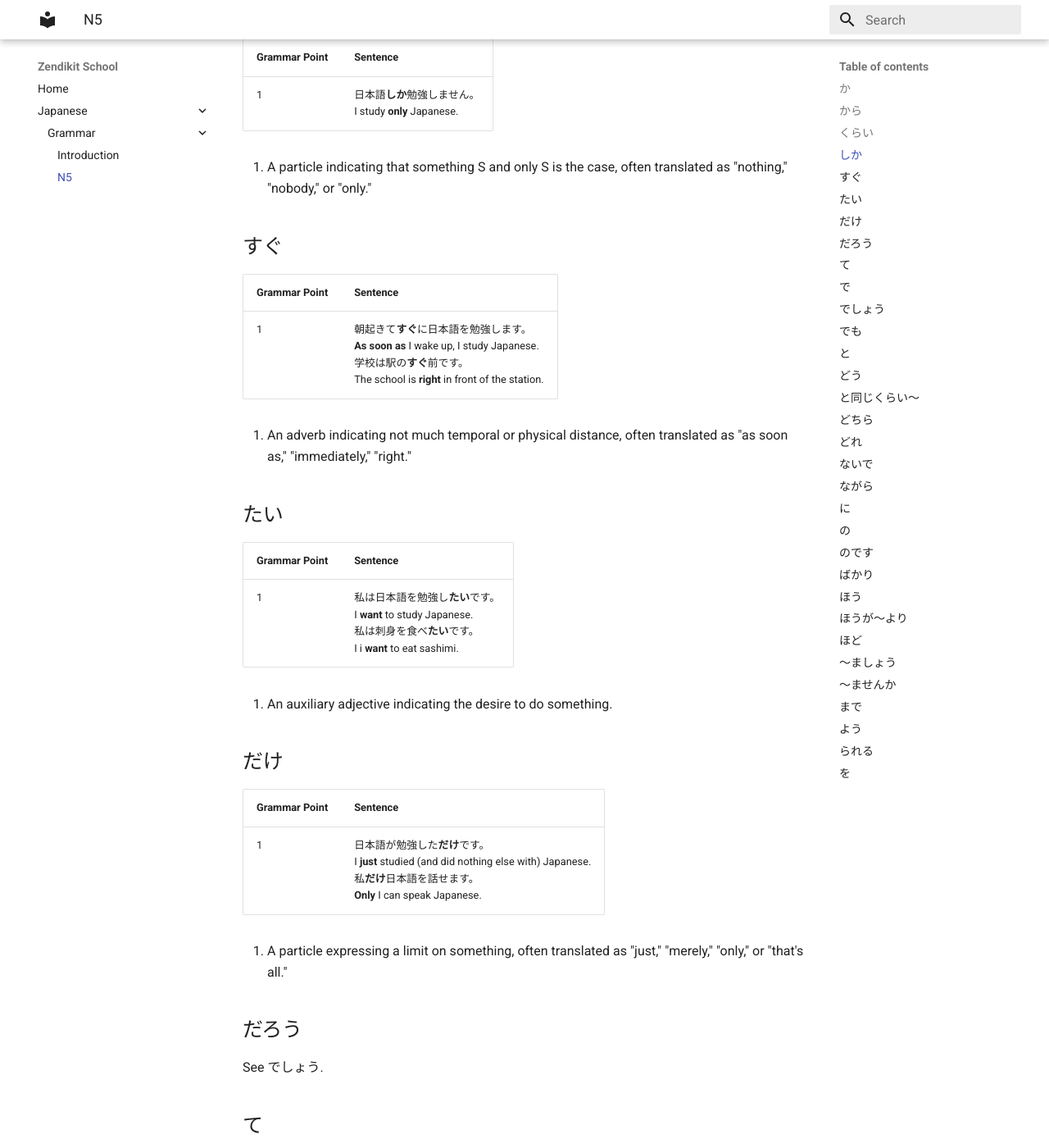
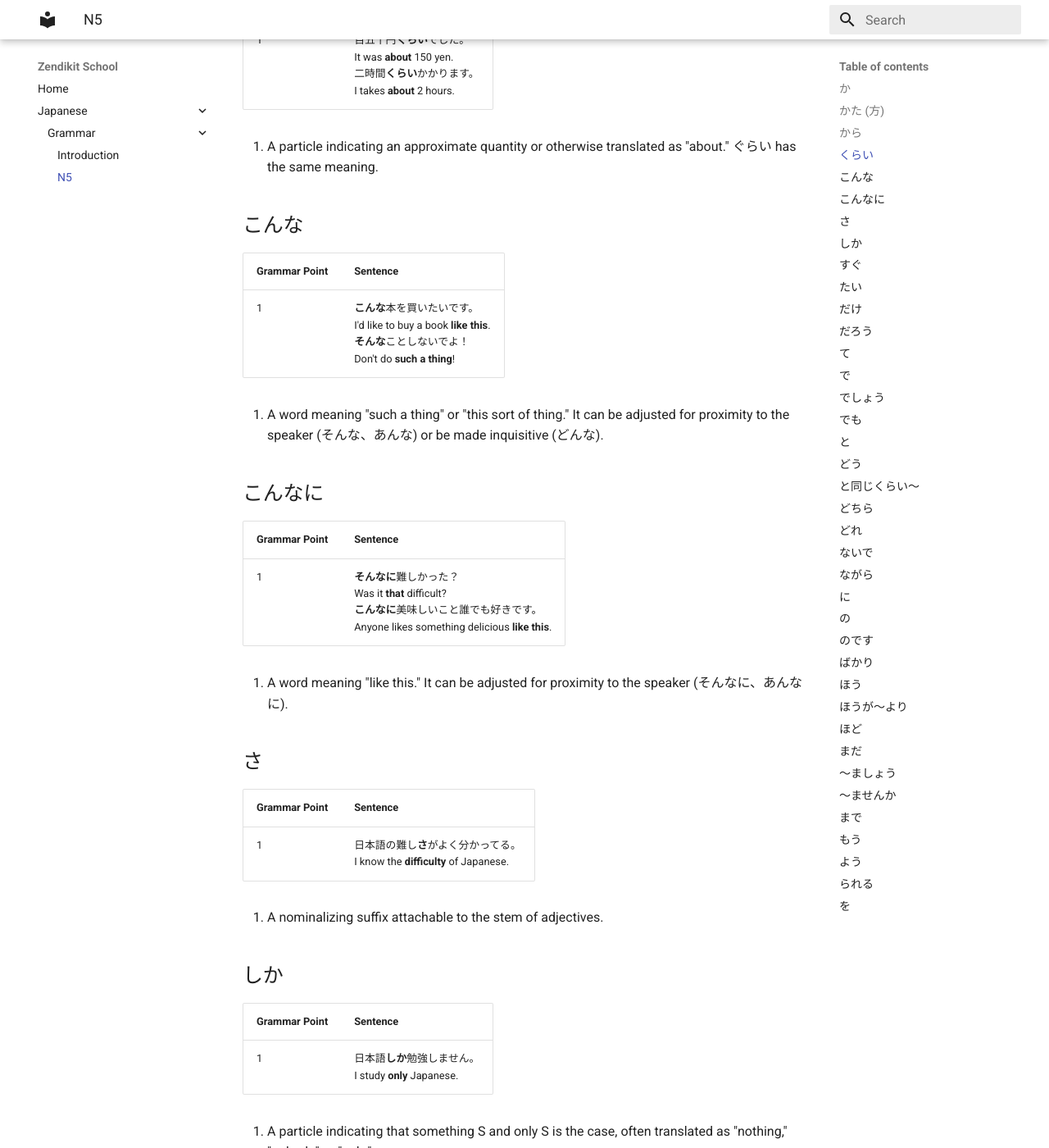
Before and after one commit to zendikit/school, an MkDocs documentation site: the page built from src/japanese/grammar/n5.md, in a window 1280 px wide and 1400 px high, scrolled down 1213 px. Shown: the whole window at 82% size. Built offline with MkDocs 1.6.1 and Material for MkDocs 9.7.7, drawn with Linux system fonts in a browser that asks for light colours; some of the changed text lies outside the part shown.

Commit message:
feat: add more grammar points to Japanese N5
This also fixes a sentence for たい.

```diff
--- a/docs/sitemap.xml
+++ b/docs/sitemap.xml
@@ -2,17 +2,17 @@
 <urlset xmlns="http://www.sitemaps.org/schemas/sitemap/0.9">
     <url>
          <loc>https://zendikit.school/</loc>
-         <lastmod>2022-02-21</lastmod>
+         <lastmod>2022-02-24</lastmod>
          <changefreq>daily</changefreq>
     </url>
     <url>
          <loc>https://zendikit.school/japanese/grammar/introduction/</loc>
-         <lastmod>2022-02-21</lastmod>
+         <lastmod>2022-02-24</lastmod>
          <changefreq>daily</changefreq>
     </url>
     <url>
          <loc>https://zendikit.school/japanese/grammar/n5/</loc>
-         <lastmod>2022-02-21</lastmod>
+         <lastmod>2022-02-24</lastmod>
          <changefreq>daily</changefreq>
     </url>
 </urlset>
--- a/src/japanese/grammar/n5.md
+++ b/src/japanese/grammar/n5.md
@@ -7,6 +7,14 @@
 | 1     | 私は英語**か**日本語を勉強します。<br />I will study either English **or** Japanese.<br />明日授業がある**か**ない**か**分かりません。<br />I don't know whether there is class tomorrow **or** not.|
 
 1. A grammar particle which indicates an alternative.
+
+## かた (方)
+
+| Grammar Point | Sentence |
+| ----- | -------- |
+| 1     | その漢字の書き**方**が分かりません。<br />I don't know **how to** write that kanji. |
+
+1. A nominalizing suffix indicating a way of doing something.
 
 ## から
 
@@ -25,6 +33,30 @@
 | 1     | 百五十円**くらい**でした。<br />It was **about** 150 yen.<br />二時間**くらい**かかります。<br />I takes **about** 2 hours. |
 
 1. A particle indicating an approximate quantity or otherwise translated as "about." ぐらい has the same meaning.
+
+## こんな
+
+| Grammar Point | Sentence |
+| ----- | -------- |
+| 1     | **こんな**本を買いたいです。<br />I'd like to buy a book **like this**.<br />**そんな**ことしないでよ！<br />Don't do **such a thing**! |
+
+1. A word meaning "such a thing" or "this sort of thing." It can be adjusted for proximity to the speaker (そんな、あんな) or be made inquisitive (どんな).
+
+## こんなに
+
+| Grammar Point | Sentence |
+| ----- | -------- |
+| 1     | **そんなに**難しかった？<br />Was it **that** difficult?<br />**こんなに**美味しいこと誰でも好きです。<br />Anyone likes something delicious **like this**. |
+
+1. A word meaning "like this." It can be adjusted for proximity to the speaker (そんなに、あんなに).
+
+## さ
+
+| Grammar Point | Sentence |
+| ----- | -------- |
+| 1     | 日本語の難し**さ**がよく分かってる。<br />I know the **difficulty** of Japanese. |
+
+1. A nominalizing suffix attachable to the stem of adjectives.
 
 ## しか
 
@@ -46,7 +78,7 @@
 
 | Grammar Point | Sentence |
 | ----- | -------- |
-| 1     | 私は日本語を勉強し**たい**です。<br />I **want** to study Japanese.<br />私は刺身を食べ**たい**です。<br />I i **want** to eat sashimi. |
+| 1     | 私は日本語を勉強し**たい**です。<br />I **want** to study Japanese.<br />私は刺身を食べ**たい**です。<br />I **want** to eat sashimi. |
 
 1. An auxiliary adjective indicating the desire to do something.
 
@@ -208,6 +240,14 @@
 
 1. A particle indicating an extent or degree, often translated as "[not] as ~ as ~."
 
+## まだ
+
+| Grammar Point | Sentence |
+| ----- | -------- |
+| 1     | **まだ**日本語を分かりません。<br />I **still** don't understand Japanese.<br />私は**まだ**勉強しています。<br />I'm **still** studying. |
+
+1. An adverb indicating that someone or something is still in a state they were previously in, often translated as "still" or "(not) yet."
+
 ## 〜ましょう
 
 | Grammar Point | Sentence |
@@ -234,6 +274,14 @@
 
 1. A grammar particle which indicates a spacial or temporal limit.
 
+## もう
+
+| Grammar Point | Sentence |
+| ----- | -------- |
+| 1     | **もう**日本語を勉強しましたか。<br />Have you **already** studied Japanese?<br />**もう**本がありません。<br />I don't have the book **anymore**. |
+
+1. And adverb indicating that someone or something is no longer in a state they were previously in, often translated as "already" or "(not) any longer."
+
 ## よう
 
 | Grammar Point | Sentence |
```
Also changed, not shown: docs/japanese/grammar/n5/index.html (+294 -102 lines), docs/search/search_index.json (+1 -1 lines), 1 other file.
